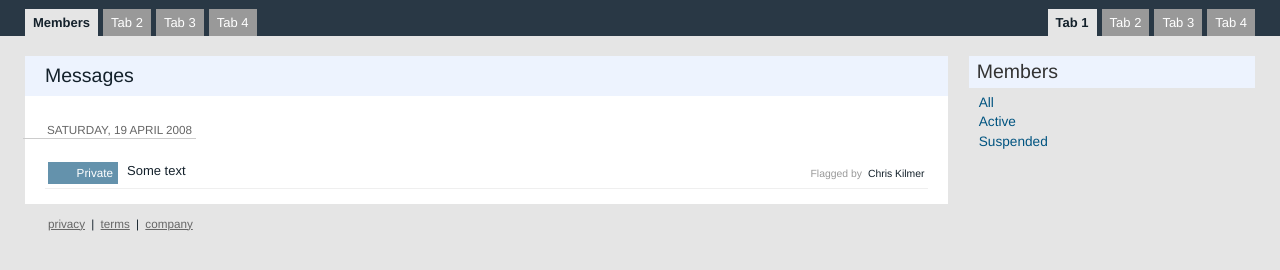
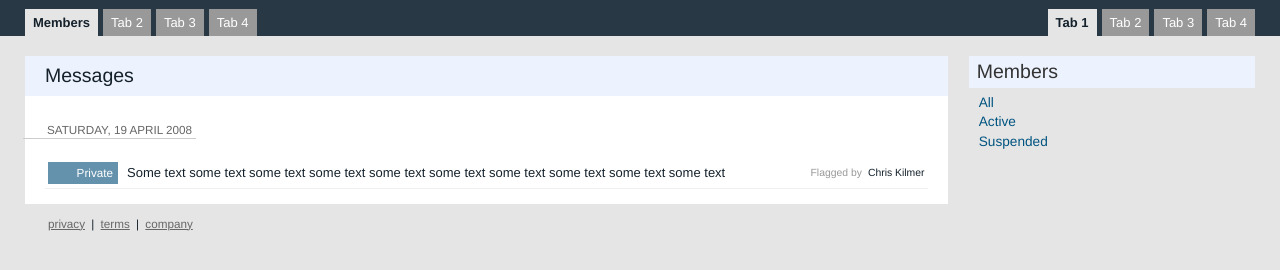
Before and after one commit to GunioRobot/admin-html, a plain HTML site: page messages.html in a window 1280 px wide. Shown: the part 56-326 px from the top of the page. Drawn offline with Linux system fonts and the light colour scheme.

Commit message:
changed padding for each message in the message list

```diff
--- a/messages.html
+++ b/messages.html
@@ -54,7 +54,7 @@
             <tr id="message_id" class="message">
               <td class="type"><span>Private</span></td>
               <td class="contents">
-                Some text
+                Some text some text some text some text some text some text some text some text some text some text
               </td>
               <td class="action">Flagged by</td>
               <td class="who">Chris Kilmer</td>
--- a/stylesheets/themes/default/messages/layout.css
+++ b/stylesheets/themes/default/messages/layout.css
@@ -22,7 +22,7 @@ table#messages h2.date span {
 	margin-left: -22px;
 }
 table#messages tr.message td {
-	padding-top: 6px;
+	padding-top: 5px;
 	white-space: nowrap;
 }
 table#messages tr.message td.type {
@@ -37,8 +37,9 @@ table#messages td.type span {
 	width: 60px;
 }
 table#messages tr.message td.contents {
-	line-height:1.1em;
-	padding-left:6px;
+	line-height: 1.1em;
+	padding-left: 6px;
+	padding-top: 8px;
 	text-align: left;
 	width:100%;
 	white-space: normal;
```
